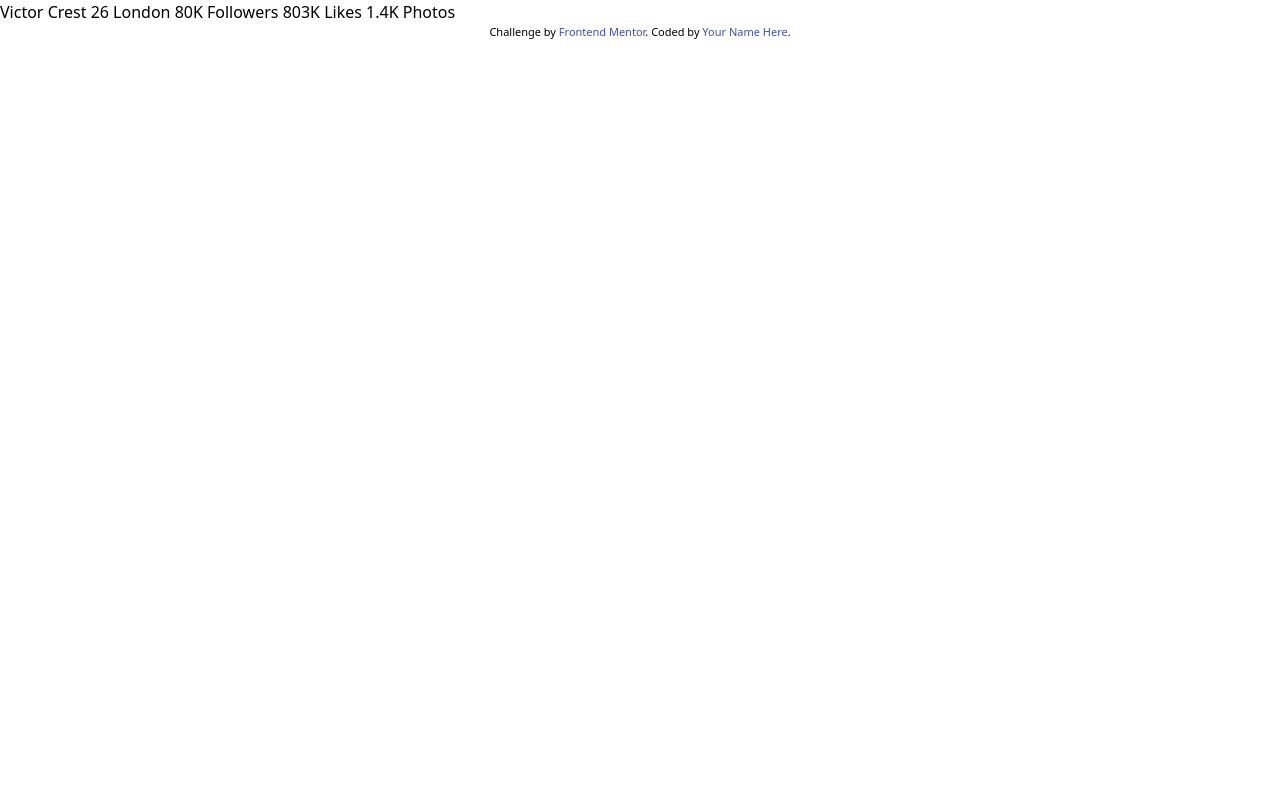
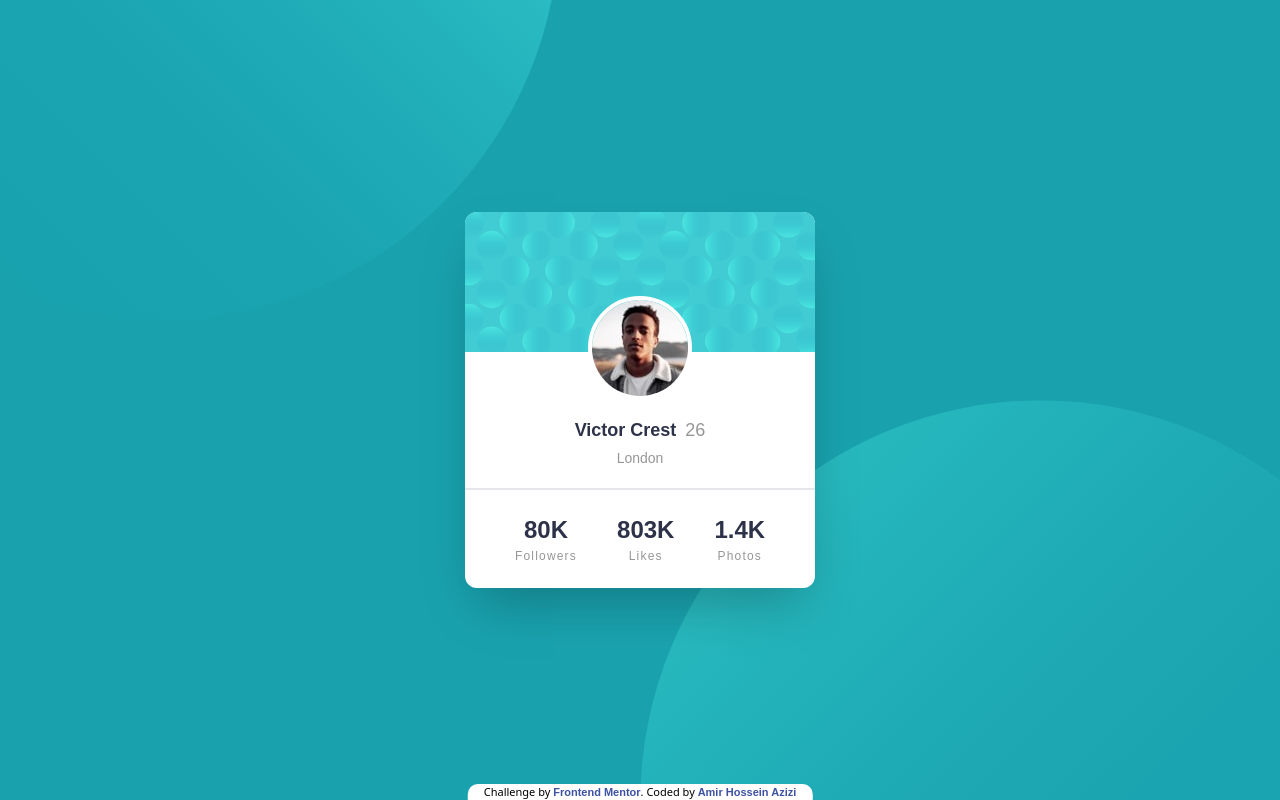
Before and after one commit to amirhazizi/profile-card-component, a website: page index.html in a window 1280 px wide. Drawn offline with Linux system fonts and the light colour scheme.

Commit message:
update index.html

```diff
--- a/index.html
+++ b/index.html
@@ -9,16 +9,67 @@
       sizes="32x32"
       href="./images/favicon-32x32.png"
     />
+    <!-- stylesheet -->
     <link href="./css/styles.css" rel="stylesheet" />
     <title>Frontend Mentor | Profile card component</title>
   </head>
   <body>
-    Victor Crest 26 London 80K Followers 803K Likes 1.4K Photos
-    <div class="attribution">
+    <main class="h-screen grid items-center justify-center">
+      <!-- container -->
+      <div class="relative bg-white rounded-xl shadow-2xl">
+        <!-- top img -->
+        <img class="rounded-t-xl" src="./images/bg-pattern-card.svg" alt="" />
+        <!-- avatar -->
+        <img
+          class="avatar absolute rounded-full border-4 border-white"
+          src="./images/image-victor.jpg"
+          alt=""
+        />
+        <!-- header -->
+        <div class="text-center py-16 pb-5 border-b-2">
+          <h1 class="font-bold text-lg text-verydarkdesaturatedblue mb-1">
+            Victor Crest <span class="font-normal text-darkgray ml-1">26</span>
+          </h1>
+          <p class="text-darkgray text-sm">London</p>
+        </div>
+        <!-- stats -->
+        <div
+          class="flex space-x-10 text-center mx-auto justify-center py-6 text"
+        >
+          <!-- stat 1 -->
+          <div>
+            <h2 class="font-bold text-2xl mb-0.5 text-verydarkdesaturatedblue">
+              80K
+            </h2>
+            <p class="text-darkgray text-xs tracking-widest">Followers</p>
+          </div>
+          <!-- end of stat 1 -->
+          <!-- stat 2 -->
+          <div>
+            <h2 class="font-bold text-2xl mb-0.5 text-verydarkdesaturatedblue">
+              803K
+            </h2>
+            <p class="text-darkgray text-xs tracking-widest">Likes</p>
+          </div>
+          <!-- end of stat 2 -->
+          <!-- stat 3 -->
+          <div>
+            <h2 class="font-bold text-2xl mb-0.5 text-verydarkdesaturatedblue">
+              1.4K
+            </h2>
+            <p class="text-darkgray text-xs tracking-widest">Photos</p>
+          </div>
+          <!-- end of stat 3 -->
+        </div>
+      </div>
+    </main>
+    <!-- footer -->
+    <footer class="attribution">
       Challenge by
       <a href="https://www.frontendmentor.io?ref=challenge" target="_blank"
         >Frontend Mentor</a
-      >. Coded by <a href="#">Your Name Here</a>.
-    </div>
+      >. Coded by
+      <a href="https://github.com/amirhazizi">Amir Hossein Azizi</a>
+    </footer>
   </body>
 </html>
--- a/input.css
+++ b/input.css
@@ -1,10 +1,41 @@
 @tailwind base;
 @tailwind components;
 @tailwind utilities;
+@import url("https://fonts.googleapis.com/css2?family=Kumbh+Sans:wght@400;700&display=swap");
+body {
+  background: url("../images/bg-pattern-top.svg") -15rem -30rem / contain
+      no-repeat,
+    url("../images/bg-pattern-bottom.svg") right -10rem bottom -25rem / contain
+      no-repeat;
+  background-color: hsl(185, 75%, 39%);
+}
+h1,
+h2,
+p,
+a {
+  font-family: "Kumbh Sans", sans-serif;
+}
+.avatar {
+  top: 50%;
+  left: 50%;
+  transform: translate(-50%, -100%);
+}
+footer {
+  position: fixed;
+  bottom: 0;
+  left: 50%;
+  transform: translate(-50%, 0);
+}
 .attribution {
+  background-color: white;
+  padding: 0 1rem;
+  border-top-left-radius: 10px;
+  border-top-right-radius: 10px;
+
   font-size: 11px;
   text-align: center;
 }
 .attribution a {
+  font-weight: 700;
   color: hsl(228, 45%, 44%);
 }
--- a/tailwind.config.js
+++ b/tailwind.config.js
@@ -2,7 +2,20 @@
 module.exports = {
   content: ["./*.html"],
   theme: {
-    extend: {},
+    screens: {
+      sm: "480px",
+      md: "768px",
+      lg: "976px",
+      lx: "1440px",
+    },
+    extend: {
+      colors: {
+        darkcyan: "hsl(185, 75%, 39%)",
+        verydarkdesaturatedblue: "hsl(229, 23%, 23%)",
+        darkgrayishblue: "hsl(227, 10%, 46%)",
+        darkgray: "hsl(0, 0%, 59%)",
+      },
+    },
   },
   plugins: [],
 };
```
Also changed, not shown: css/styles.css.
